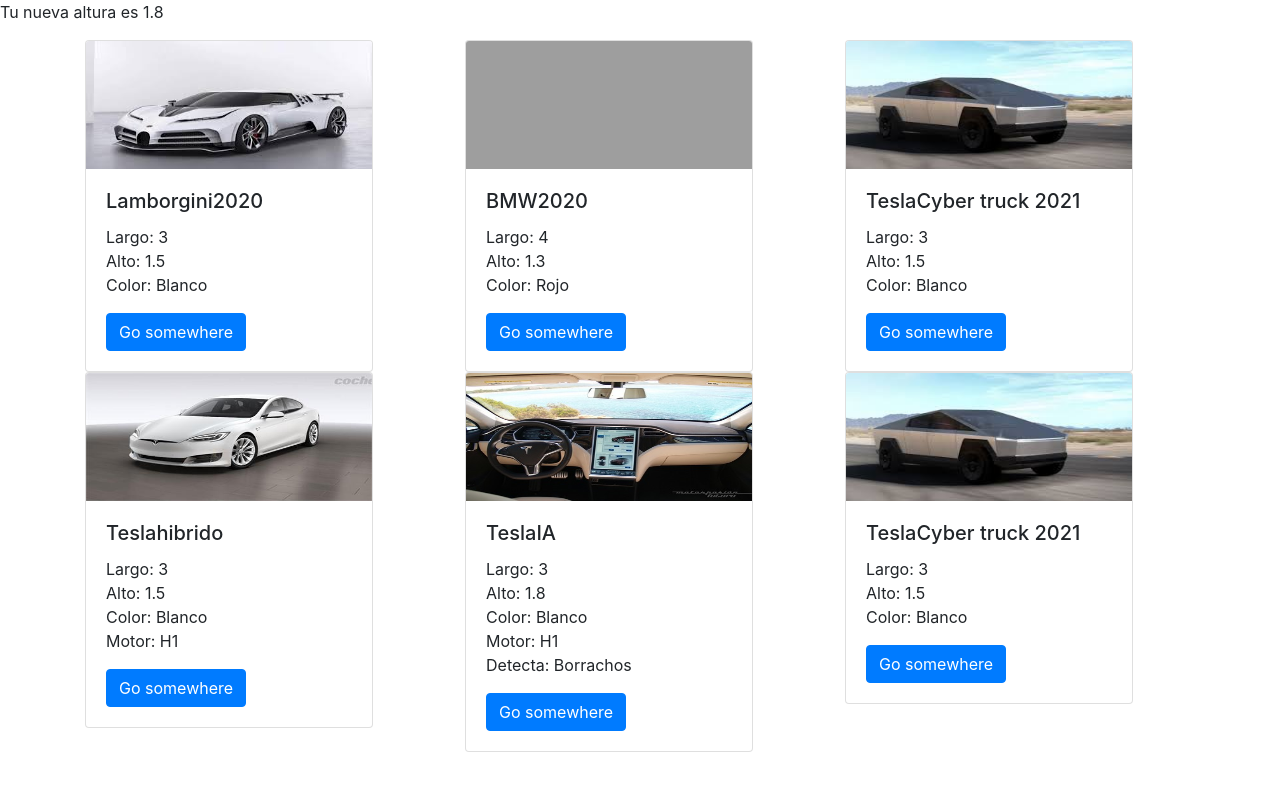
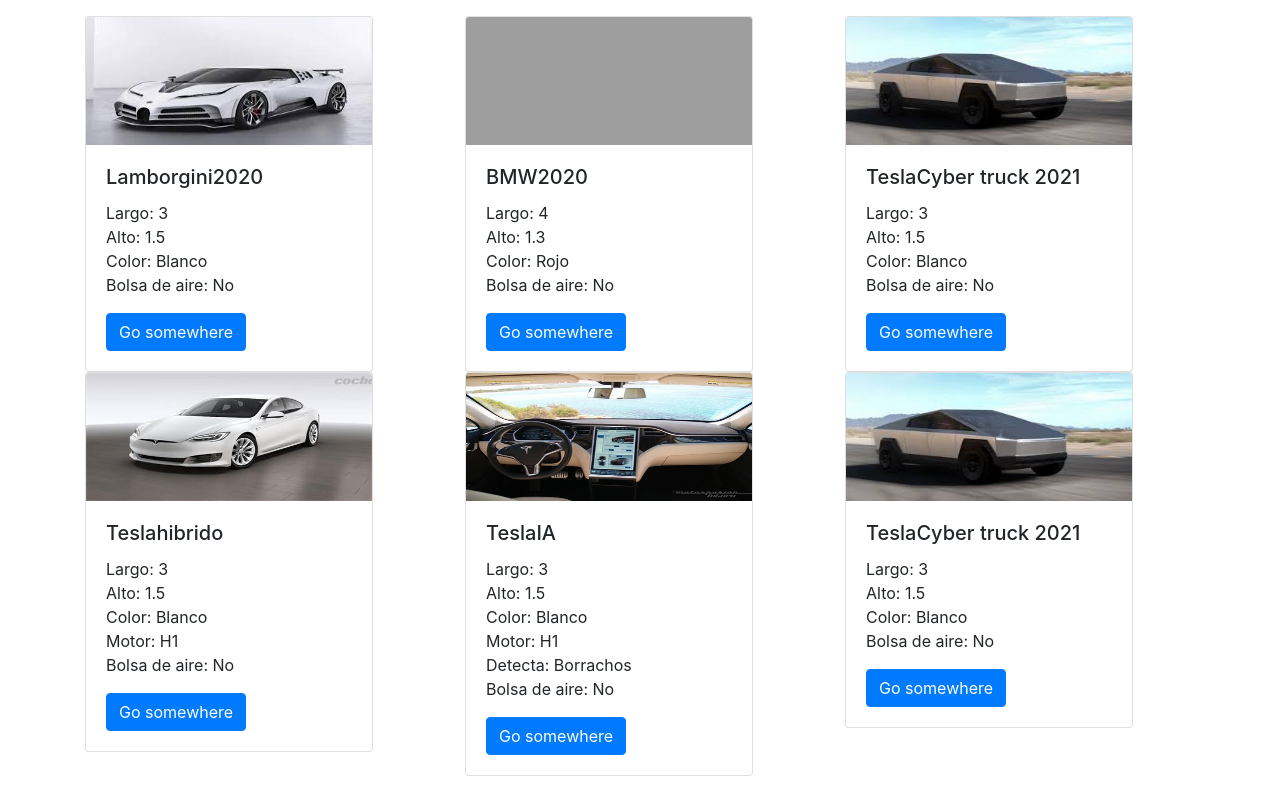
Before and after one commit to programadornovato/php, a PHP site: page /programacionOrientadaObjetos.php in a window 1280 px wide. Run offline with PHP 8.4, Linux system fonts and the light colour scheme; grey boxes are pictures that could not be loaded.

Commit message:
Curso de PHP y MySql [34.- POO(Programación Orientada a Objetos (Atributos y metodos estaticos) )]
Video:
https://youtu.be/wtpa0RnlOcc

```diff
--- a/class/carro.php
+++ b/class/carro.php
@@ -90,6 +90,16 @@ class carro
     {
         return $this->$name;
     }
+    static function setBolsa($estado,$pass){
+        if($pass=='111')
+            self::$bolsaAire=$estado;
+        else{
+            echo "error en pass<br>";
+        }
+    }
+    function getBolsa(){
+        return self::$bolsaAire ? "Si" : "No" ;
+    }
     protected $marca;
     protected $modelo;
     protected $alto;
@@ -99,6 +109,7 @@ class carro
     var $angulo;
     var $imagen;
     protected $acceso=false;
+    static protected $bolsaAire=false;
 }
 
 class hibrido extends carro
--- a/programacionOrientadaObjetos.php
+++ b/programacionOrientadaObjetos.php
@@ -34,7 +34,7 @@
     $teslaI->setImage("images/IA.jpg");
     $teslaI->setDetecta("Borrachos");
 
-    $teslaI->setAlto(1.8);
+    carro::setBolsa(false,"111");
     ?>
     <div class="container mt-3">
 
@@ -51,6 +51,7 @@
                             echo "Largo: ".$lamborgini1->largo."<br>";
                             echo "Alto: ".$lamborgini1->alto."<br>";
                             echo "Color: ". $lamborgini1->color."<br>";
+                            echo "Bolsa de aire: ". $lamborgini1->getBolsa()."<br>";
                             ?>
                         </p>
                         <a href="#" class="btn btn-primary">Go somewhere</a>
@@ -69,6 +70,7 @@
                             echo "Largo: ".$bmw1->largo."<br>";
                             echo "Alto: ".$bmw1->alto."<br>";
                             echo "Color: ". $bmw1->color."<br>";
+                            echo "Bolsa de aire: ". $bmw1->getBolsa()."<br>";
                             ?>
                         </p>
                         <a href="#" class="btn btn-primary">Go somewhere</a>
@@ -86,6 +88,7 @@
                             echo "Largo: ".$cybertruck1->largo."<br>";
                             echo "Alto: ".$cybertruck1->alto."<br>";
                             echo "Color: ". $cybertruck1->color."<br>";
+                            echo "Bolsa de aire: ". $cybertruck1->getBolsa()."<br>";
                             ?>
                         </p>
                         <a href="#" class="btn btn-primary">Go somewhere</a>
@@ -109,6 +112,7 @@
                             echo "Alto: ".$teslaH->alto."<br>";
                             echo "Color: ". $teslaH->color."<br>";
                             echo "Motor: ". $teslaH->motor."<br>";
+                            echo "Bolsa de aire: ". $teslaH->getBolsa()."<br>";
                             ?>
                         </p>
                         <a href="#" class="btn btn-primary">Go somewhere</a>
@@ -129,6 +133,7 @@
                             echo "Color: ". $teslaI->color."<br>";
                             echo "Motor: ". $teslaI->motor."<br>";
                             echo "Detecta: ". $teslaI->detecta."<br>";
+                            echo "Bolsa de aire: ". $teslaI->getBolsa()."<br>";
                             ?>
                         </p>
                         <a href="#" class="btn btn-primary">Go somewhere</a>
@@ -146,6 +151,7 @@
                             echo "Largo: ".$cybertruck1->largo."<br>";
                             echo "Alto: ".$cybertruck1->alto."<br>";
                             echo "Color: ". $cybertruck1->color."<br>";
+                            echo "Bolsa de aire: ". $cybertruck1->getBolsa()."<br>";
                             ?>
                         </p>
                         <a href="#" class="btn btn-primary">Go somewhere</a>
```
